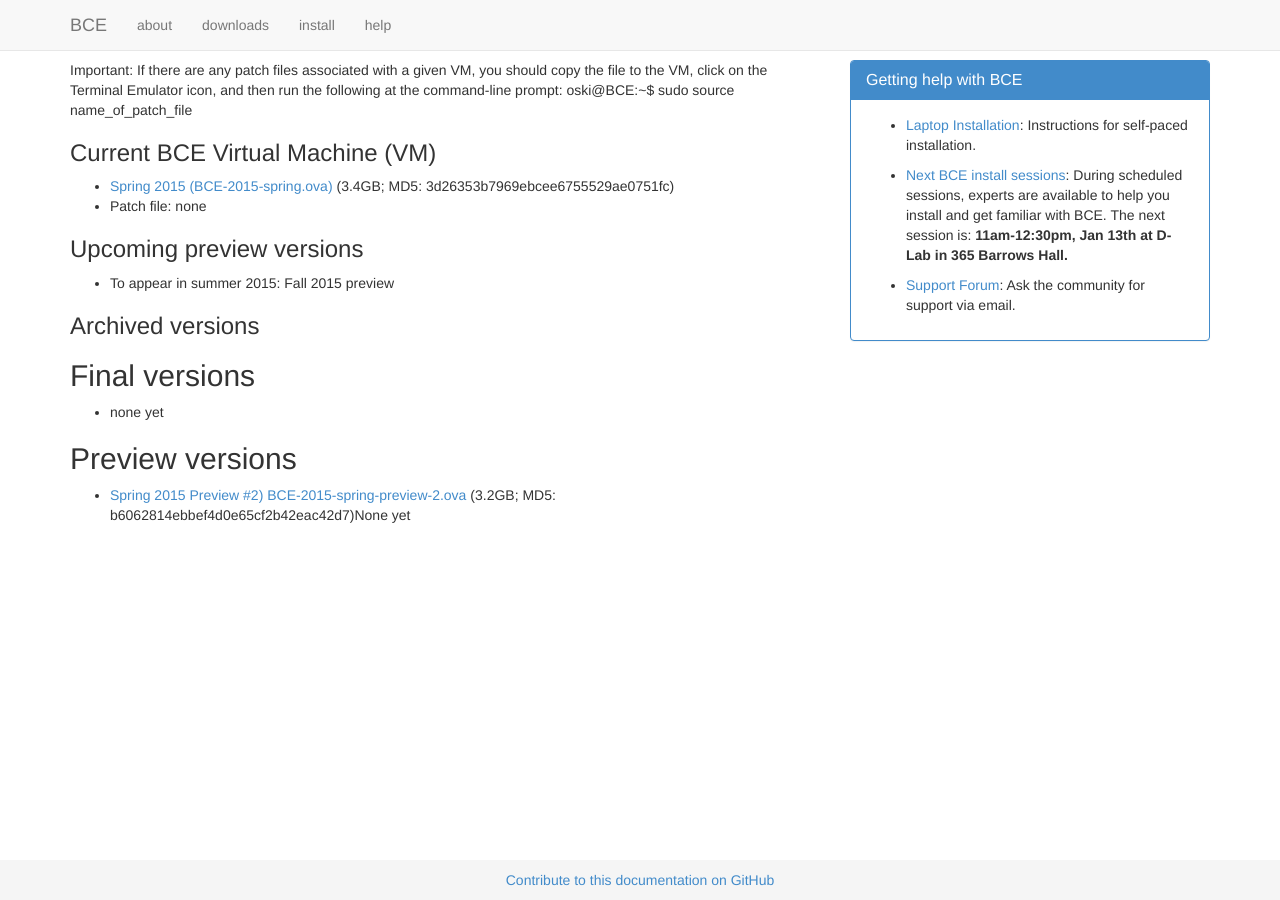
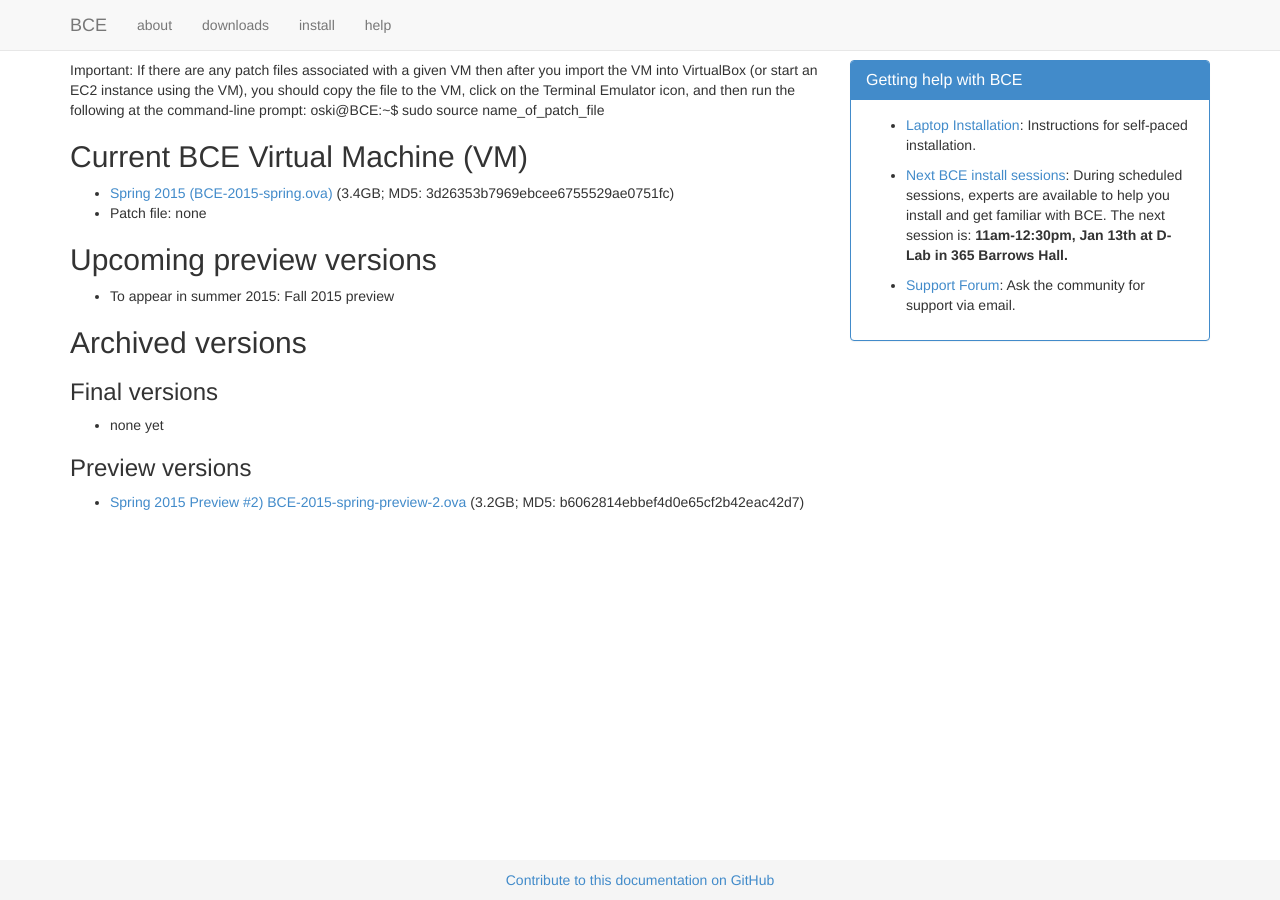
Before and after one commit to ucberkeley/bce-documentation, a Jekyll site: the page built from downloads.md, in a window 1280 px wide. Built offline with Jekyll 4.4.1, drawn with Linux system fonts in a browser that asks for light colours; nearby versions of some CDN libraries; library files that are not in the unit come from our copies; Markdown is read by kramdown in place of the engine named in the settings.

Commit message:
fixing errors in downloads.md

```diff
--- a/downloads.md
+++ b/downloads.md
@@ -3,24 +3,24 @@ layout: default
 title: Downloads
 ---
 
-Important: If there are any patch files associated with a given VM, you should copy the file to the VM, click on the Terminal Emulator icon, and then run the following at the command-line prompt:
-oski@BCE:~$ sudo source name_of_patch_file
+Important: If there are any patch files associated with a given VM then after you import the VM into VirtualBox (or start an EC2 instance using the VM), you should copy the file to the VM, click on the Terminal Emulator icon, and then run the following at the command-line prompt:
+    oski@BCE:~$ sudo source name\_of\_patch_file
 
-### Current BCE Virtual Machine (VM)
+## Current BCE Virtual Machine (VM)
 
   - [Spring 2015 (BCE-2015-spring.ova)](https://berkeley.box.com/s/2g9x9c3q7qwhb9e4trwc) (3.4GB; MD5: 3d26353b7969ebcee6755529ae0751fc)
   - Patch file: none
 
-### Upcoming preview versions
+## Upcoming preview versions
 
   - To appear in summer 2015: Fall 2015 preview
 
-### Archived versions
+## Archived versions
 
-## Final versions
+### Final versions
 
   - none yet
 
-## Preview versions
+### Preview versions
 
-  - [Spring 2015 Preview #2) BCE-2015-spring-preview-2.ova](https://berkeley.box.com/s/a4736ybkl7emdmnleu6f) (3.2GB; MD5: b6062814ebbef4d0e65cf2b42eac42d7)None yet
+  - [Spring 2015 Preview #2) BCE-2015-spring-preview-2.ova](https://berkeley.box.com/s/a4736ybkl7emdmnleu6f) (3.2GB; MD5: b6062814ebbef4d0e65cf2b42eac42d7)
```
